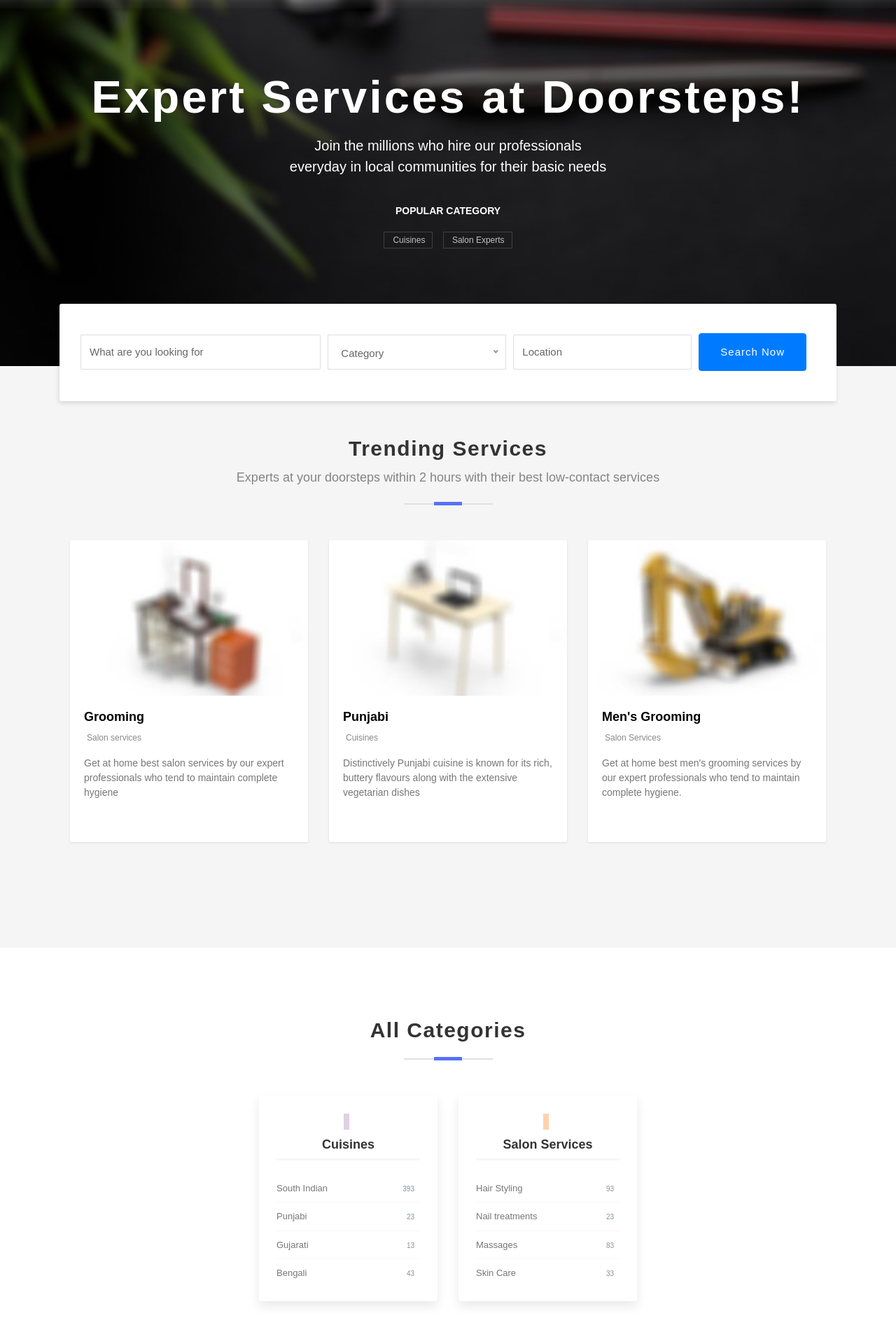
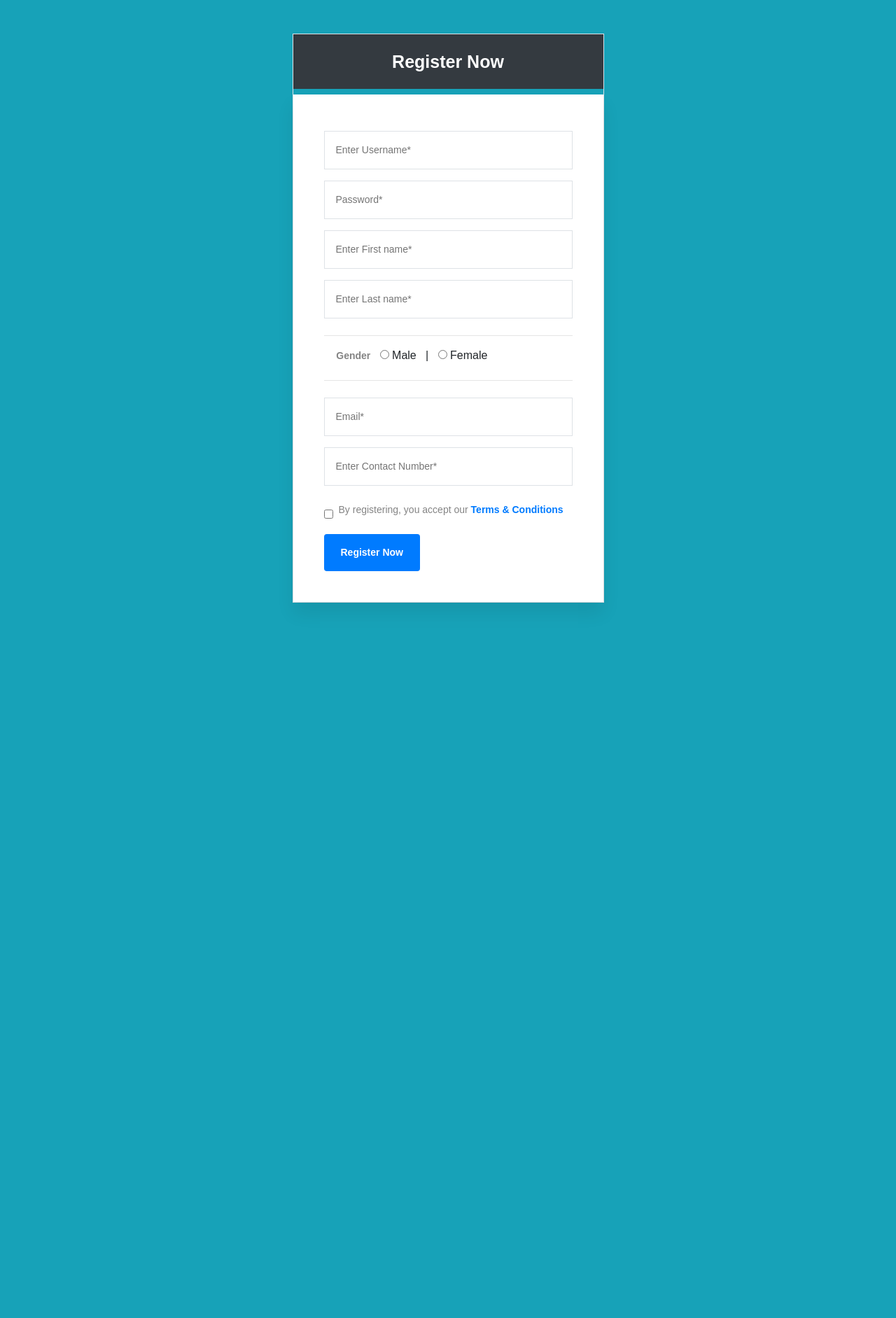
Before and after one commit to VihanMehta/Urbanaid, a Django app: page /register in a window 1280 px wide. Shown: the part 90-1973 px from the top of the page at 70% size. After the commit the page ends 953 px from the top, so only its background shows below. Run offline with Django 3.2, Linux system fonts and the light colour scheme; some libraries are stand-ins or nearby versions; some web fonts are replaced.

Commit message:
Form validation

```diff
--- a/static/js/script.js
+++ b/static/js/script.js
@@ -1,3 +1,4 @@
+
 (function ($) {
   'use strict';
 
--- a/templates/index.html
+++ b/templates/index.html
@@ -69,8 +69,8 @@
 						</ul>
 						<ul class="navbar-nav ml-auto mt-10">
 							<li class="nav-item">
-							{%  if request.session.UserName %}
-								<button class="nav-link login-button"> {{ request.session.UserName }}</button>
+							{%  if request.session.user %}
+								<button class="nav-link login-button"> {{ request.session.user }}</button>
 							</li>
 							<li class="nav-item">
 								<a class="nav-link login-button" href="/logout">Logout</a>
@@ -208,9 +208,6 @@
 		</div>
 	</div>
 </div>
-
-
-
 					</div>
 					<div class="col-sm-12 col-lg-4">
 						<!-- product card -->
@@ -273,9 +270,6 @@
 		</div>
 	</div>
 </div>
-
-
-
 					</div>
 					<div class="col-sm-12 col-lg-4">
 						<!-- product card -->
@@ -307,14 +301,9 @@
 		</div>
 	</div>
 </div>
-
-
-
 					</div>
 				</div>
 			</div>
-
-
 		</div>
 	</div>
 </section>
@@ -389,7 +378,6 @@
 	</div>
 	<!-- Container End -->
 </section>
-{%endblock content %}
 
 <!--====================================
 =            Call to Action            =
@@ -416,61 +404,6 @@
 <!--============================
 =            Footer            =
 =============================-->
-
-<footer class="footer section section-sm">
-  <!-- Container Start -->
-  <div class="container">
-    <div class="row">
-      <div class="col-lg-3 col-md-7 offset-md-1 offset-lg-0">
-        <!-- About -->
-        <div class="block about">
-          <!-- footer logo -->
-          <img src="images/logo-footer.png" alt="">
-          <!-- description -->
-          <p class="alt-color">Lorem ipsum dolor sit amet, consectetur adipisicing elit, sed do eiusmod tempor
-            incididunt ut labore et dolore magna aliqua. Ut enim ad minim veniam, quis nostrud exercitation ullamco
-            laboris nisi ut aliquip ex ea commodo consequat.</p>
-        </div>
-      </div>
-      <!-- Link list -->
-      <div class="col-lg-2 offset-lg-1 col-md-3">
-        <div class="block">
-          <h4>Site Pages</h4>
-          <ul>
-            <li><a href="#">Boston</a></li>
-            <li><a href="#">How It works</a></li>
-            <li><a href="#">Deals & Coupons</a></li>
-            <li><a href="#">Articls & Tips</a></li>
-            <li><a href="terms-condition.html">Terms & Conditions</a></li>
-          </ul>
-        </div>
-      </div>
-      <!-- Link list -->
-      <div class="col-lg-2 col-md-3 offset-md-1 offset-lg-0">
-        <div class="block">
-          <h4>Admin Pages</h4>
-          <ul>
-            <li><a href="category.html">Category</a></li>
-            <li><a href="single.html">Single Page</a></li>
-            <li><a href="store.html">Store Single</a></li>
-            <li><a href="single-blog.html">Single Post</a>
-            </li>
-            <li><a href="blog.html">Blog</a></li>
-
-
-
-          </ul>
-        </div>
-      </div>
-      <!-- Promotion -->
-      <div class="col-lg-4 col-md-7">
-
-      </div>
-      </div>
-    </div>
-  </div>
-  <!-- Container End -->
-</footer>
 <!-- Footer Bottom -->
 <footer class="footer-bottom">
   <!-- Container Start -->
@@ -490,6 +423,8 @@
     <a id="top" class="" href="#"><i class="fa fa-angle-up"></i></a>
   </div>
 </footer>
+{%endblock content %}
+
 
 <!-- JAVASCRIPTS -->
 <script src="{% static 'plugins/jQuery/jquery.min.js' %}"></script>
@@ -503,10 +438,6 @@
 <script src="{% static 'plugins/jquery-nice-select/js/jquery.nice-select.min.js' %}"></script>
 <script src="{% static 'plugins/fancybox/jquery.fancybox.pack.js' %}"></script>
 <script src="{% static 'plugins/smoothscroll/SmoothScroll.min.js' %}"></script>
-<!-- google map -->
-<script src="https://maps.googleapis.com/maps/api/js?key=AIzaSyCcABaamniA6OL5YvYSpB3pFMNrXwXnLwU&libraries=places"></script>
-<script src="{% static 'plugins/google-map/gmap.js' %}"></script>
-<script src="{% static 'js/script.js' %}"></script>
 
 </body>
 
--- a/templates/register.html
+++ b/templates/register.html
@@ -1,47 +1,53 @@
-{%extends 'index.html'%}
-
+{%extends  'index.html'%}
 {%block title%} Register {%endblock title%}
-
-{%block page%}
-
-
-
-<section class="login py-5 border-top-1">
+{%block content %}
+<!--<script type="text/javascript">
+function validate() {
+	var terms = document.getElementsByName("term");
+	if (!terms.checked)
+		alert("Please accept the Terms of Service and Privacy Policy");
+	    return false;
+    return true;
+}
+</script>-->
+<section class="login py-5 border-top-1 bg-info">
         <div class="container">
             <div class="row justify-content-center">
                 <div class="col-lg-5 col-md-8 align-item-center">
                     <div class="border border">
-                        <h3 class="bg-gray p-4">Register Now</h3>
-                        <form method='POST'>
+                        <h2 class="bg-dark text-white p-4 justify-content-center"><center>Register Now</center></h2>
+                        <form method='POST' action="/register"class='bg-shadow'>
                           {% csrf_token %}
+                           {% if error%}
+                                <div class="alert alert-danger" role="alert">
+                                    {{error}}
+                                </div>
+                            {% endif %}
                             <fieldset class="p-4">
-                               <input type="text" placeholder="Enter Username*" name="uname" id="uname" class="border p-3 w-100 my-2" required >
-                                  <!--<input type="password" placeholder="Confirm Password*" class="border p-3 w-100 my-2">-->
-                                <input type="password" placeholder="Password*" name='psw' class="border p-3 w-100 my-2">
-                                <input type="text" placeholder="Enter First name*" name="fname" id="fname" class="border p-3 w-100 my-2" required>
-                                <input type="text" placeholder="Enter Last name*" name="lname" id="lname"  class="border p-3 w-100 my-2" required>
-                                </br>
-                                </br>
-
+                               <input type="text" placeholder="Enter Username*" name="uname" id="uname" value="{{values.UserName}}" class="border p-3 w-100 my-2" required autocomplete="off"  >
+                               <ul id="uname" class="text-danger font-weight-bold"></ul>
+                                <input type="password" placeholder="Password*" name='psw' id="pass" value="{{values.Password}}" class="border p-3 w-100 my-2" required autocomplete="off">
+                                <ul id="pass" class="text-danger font-weight-bold"></ul>
+                                <input type="text" placeholder="Enter First name*" name="fname" id="fname" value="{{values.FirstName}}"  class="border p-3 w-100 my-2" required autocomplete="off" >
+                                <ul id="fname" class="text-danger font-weight-bold"></ul>
+                                <input type="text" placeholder="Enter Last name*" name="lname" id="lname" value="{{values.LastName}}"  class="border p-3 w-100 my-2" required autocomplete="off">
+                                <ul id="lname" class="text-danger font-weight-bold"></ul>
+                                <hr>
                                 &nbsp;&nbsp;&nbsp;&nbsp;<label for="gender" ><b>Gender</b></label> &nbsp;
-                                    <input type="radio" value="M" name='gender'> Male &nbsp; | &nbsp;
-                                    <input  type="radio" value="F" name='gender'> Female <br>
-                                    </br>
-
-                                <input type="email" placeholder="Email*" name="email" class="border p-3 w-100 my-2">
-                                <input type="text" placeholder="Enter Contact Number*" name="Contact" id="contact" class="border p-3 w-100 my-2"  required>
+                                    <input type="radio" value="M" name='gender' id="genderM"> Male &nbsp; | &nbsp;
+                                    <input  type="radio" value="F" name='gender' id="genderF"> Female <br>
+                                    <hr>
+                                <span id="gender" class="text-danger font-weight-bold"></span>
+                                <input type="email" placeholder="Email*" name="email" id="email" value="{{values.Email}}" class="border p-3 w-100 my-2" required autocomplete="off">
+                                <ul id="email" class="text-danger font-weight-bold"></ul>
+                                <input type="text" placeholder="Enter Contact Number*" name="Contact" id="contact" value="{{values.ContactNo}}" class="border p-3 w-100 my-2"  required autocomplete="off" >
+                                <ul id="contact" class="text-danger font-weight-bold"></ul>
                                 <div class="loggedin-forgot d-inline-flex my-3">
                                 <!-- for getting msg from view file -->
-
-                                        <input type="checkbox" id="registering" class="mt-1">
+                                        <input type="checkbox" id="term" class="mt-1">
                                         <label for="registering" class="px-2">By registering, you accept our <a class="text-primary font-weight-bold" href="terms-condition.html">Terms & Conditions</a></label>
                                 </div>
-                                {% if messages %}
-                                      {% for msg in messages %}
-                                             <h3>{{ msg }}</h3>
-                                     {% endfor %}
-                                {% endif %}
-                                <button type="submit" class="d-block py-3 px-4 bg-primary text-white border-0 rounded font-weight-bold">Register Now</button>
+                                <button type="submit" class="d-block py-3 px-4 bg-primary text-white border-0 rounded font-weight-bold" onclick="return validate()">Register Now</button>
                             </fieldset>
                         </form>
                     </div>
@@ -49,5 +55,4 @@
             </div>
         </div>
     </section>
-
-{%endblock%}
+{%endblock content %}
--- a/usr_base/admin.py
+++ b/usr_base/admin.py
@@ -5,4 +5,3 @@ from .models import User_mst
 @admin.register(User_mst)
 class userAdmin(admin.ModelAdmin):
     list_display= ['UserName','Password','FirstName','LastName','Gender','Email','ContactNo']
-    list_editable=['ContactNo','Password']
--- a/usr_base/urls.py
+++ b/usr_base/urls.py
@@ -1,11 +1,11 @@
 from django.urls import path
+from .views import *
 from . import views
 
 urlpatterns = [
-    path('',views.index),
-    path('index',views.index),
-    path('usr_login',views.usr_login),
-    path('register',views.usr_reg),
+    path('',views.index,name='index'),
+    path('index',views.index, ),
+    path('usr_login',Login.as_view()),
+    path('register', Register.as_view(), name='Register'),
     path('logout',views.usr_logout),
-
 ]
--- a/usr_base/views.py
+++ b/usr_base/views.py
@@ -1,43 +1,123 @@
-from django.shortcuts import render
+from django.shortcuts import render,redirect, HttpResponseRedirect
 from usr_base.models import User_mst
+from django.contrib.auth.hashers import make_password,check_password
 from django.contrib import messages
+from django.views import View
 
 def index(request):
-    return render(request,'index.html')
+        return render(request,'index.html')
 
-def usr_reg(request):
-    if request.method=='POST':
-        model=User_mst()
-        model.UserName=request.POST['uname']
-        model.Password=request.POST['psw']
-        model.FirstName=request.POST['fname']
-        model.LastName=request.POST['lname']
-        model.Gender=request.POST['gender']
-        model.Email=request.POST['email']
-        model.ContactNo=request.POST['Contact']
-        model.save()
-        messages.success(request,'Success fully Register ! '+request.POST['uname'])
-        return render(request,'register.html')
-    else:
-        return render(request,'register.html')
+#--------------------Registeration----------------------------
+class Register(View):
 
-def usr_login(request):
-    if request.method=='POST':
-        try:
-            Userdetails=User_mst.objects.get(UserName=request.POST['uname'],Password=request.POST['psw'])
-            print("Username=",Userdetails)
-            request.session['UserName']=Userdetails.UserName
-            return render(request,'index.html')
-        except User_mst.DoesNotExist as e:
-            messages.success(request,'Username/Password invalid..!')
-    return render(request,'login.html')
+    def get(self, request):
+        return render(request, 'register.html')
+
+    def post(self, request):
+        postData = request.POST
+        UserName = postData.get('uname')
+        Password = postData.get('psw')
+        FirstName = postData.get('fname')
+        LastName = postData.get('lname')
+        Gender = postData.get('gender')
+        Email = postData.get('email')
+        ContactNo = postData.get('Contact')
+
+        #---------------------- validation----------------------------
+        value = {
+            'UserName':UserName,
+            'FirstName': FirstName,
+            'LastName': LastName,
+            'ContactNo': ContactNo,
+            'Email': Email
+        }
+
+        error_message = None
+
+        new_user = User_mst(UserName=UserName,
+                            Password=Password,
+                            FirstName=FirstName,
+                            LastName=LastName,
+                            Gender=Gender,
+                            Email=Email,
+                            ContactNo=ContactNo)
+
+        error_message = self.validateCustomer(new_user)
+
+        if not error_message:
+            print(UserName, Password, FirstName, LastName, Gender, Email, ContactNo)
+            new_user.Password = make_password(new_user.Password)
+            new_user.register()
+            return redirect('index')
+        else:
+            data = {
+                'error': error_message,
+                'values': value
+            }
+            return render(request, 'register.html', data)
+
+    def validateCustomer(self, new_user):
+        error_message = None;
+        if len(new_user.UserName) < 4:
+            error_message = 'UserName must be 4 char long or more'
+        elif new_user.UserisExists():
+            error_message = 'UserName is Already Registered..'
+        elif len(new_user.FirstName) < 4:
+            error_message = 'First Name must be 4 char long or more'
+        elif len(new_user.ContactNo) < 6 :
+            error_message = 'Phone Number must be 10 char'
+        elif len(new_user.Password) < 6:
+            error_message = 'Password must be 6 char long'
+        elif len(new_user.Email) < 5:
+            error_message = 'Email must be 5 char long'
+        elif new_user.EmailisExists():
+            error_message = 'Email Address Already Registered..'
+        elif new_user.PhoneisExists():
+            error_message = 'Contact Number is Already Registered..'
+        elif not new_user.Gender:
+            error_message = 'Please Select Gender..'
+        # saving
+        return error_message
+
+#-------------------user login-------------------------
+
+class Login(View):
+    return_url = None
+    def get(self , request):
+        Login.return_url = request.GET.get('return_url')
+        return render(request , 'login.html')
+
+    def post(self , request):
+        UserName = request.POST.get('uname')
+        Password = request.POST.get('psw')
+        user = User_mst.get_User_mst_by_Email(UserName)
+        error_message = None
+        if user:
+            flag = check_password(Password, user.Password) #password Dycription
+            if flag:
+                request.session['user'] = user.FirstName
+                if Login.return_url:
+                    return HttpResponseRedirect(Login.return_url)
+                else:
+                    Login.return_url = None
+                    return redirect('index')
+            else:
+                error_message = 'User name or Password invalid !!'
+        else:
+            error_message = 'User name or Password invalid !!'
+        print(UserName, Password)
+        return render(request, 'login.html', {'error': error_message})
+
+#-------------------user log out-------------------------
 
 def usr_logout(request):
     try:
-        del request.session['UserName']
+        del request.session['user']
     except:
-        return render(request,'index.html')
-    return render(request,'index.html')
+        return redirect('index')
+    return redirect('index')
+
+#------------------- Category -------------------------
 
 def category(request):
     return render(request,'category.html')
```
Also changed, not shown: static/js/validation.js (added, +130 -0 lines), templates/Prof_login.html (+3 -4 lines), templates/login.html (+9 -9 lines), templates/single.html (+3 -24 lines), usr_base/models.py (+27 -1 lines), static/plugins/google-map/gmap.js (deleted), static/plugins/google-map/images/marker.png (deleted), usr_base/migrations/0002_auto_20210120_2246.py (added).
